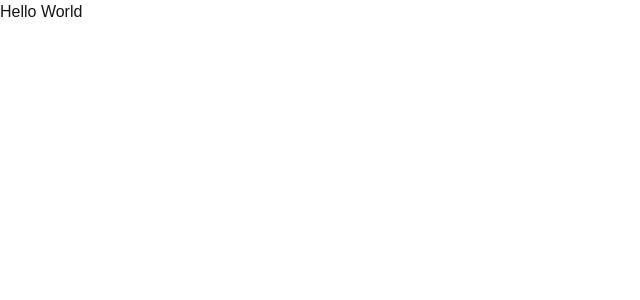
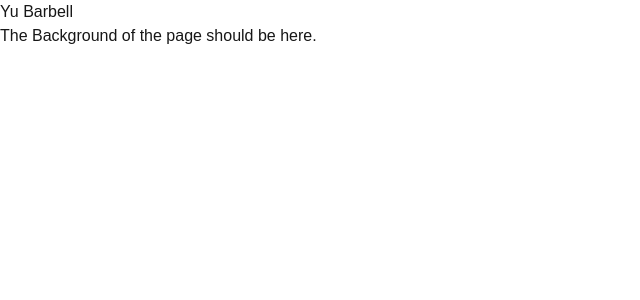
Before and after one commit to LoreMontero/yu-barbell, a Next.js app: page / in a window 1280 px wide. Shown: the top 300 px of the page, without its empty margins (0-640 px from the left). Built offline with nearby package versions, Linux system fonts and the light colour scheme.

Commit message:
Changed multiple file and deleted and added the same image to the project to solve background issue

```diff
--- a/app/layout.tsx
+++ b/app/layout.tsx
@@ -1,5 +1,6 @@
 import type { Metadata } from "next";
 import "./globals.css";
+import Navbar from "./ui/Navbar";
 
 export const metadata: Metadata = {
   title: "Create Next App",
@@ -13,7 +14,15 @@ export default function RootLayout({
 }>) {
   return (
     <html lang="en">
-      <body>{children}</body>
+      <body>
+        <header className="sticky top-0 z-50 bg-transparent flex justify-between">
+          <h1>
+            <span>Yu</span> Barbell
+          </h1>
+          <Navbar />
+        </header>
+        <main>{children}</main>
+      </body>
     </html>
   );
 }
--- a/app/page.tsx
+++ b/app/page.tsx
@@ -1,3 +1,7 @@
 export default function Home() {
-  return <div className="">Hello World</div>;
+  return (
+    <div className="bg-['/YuBarbell.jpg'] h-screen w-screen">
+      The Background of the page should be here.
+    </div>
+  );
 }
--- a/app/ui/LiftConverter.tsx
+++ b/app/ui/LiftConverter.tsx
@@ -1,5 +1,7 @@
 const LiftConverter = () => {
-  return <></>;
-};
+  return (
+
+  );
+}
 
 export default LiftConverter;
--- a/app/ui/navbar.tsx
+++ b/app/ui/navbar.tsx
@@ -0,0 +1,5 @@
+const Navbar = () => {
+  return <nav className="flex h-full"></nav>;
+};
+
+export default Navbar;
```
Also changed, not shown: app/public/YuBarbell.jpg (added), 1 other file (tests, documents, lock files or other folders).
